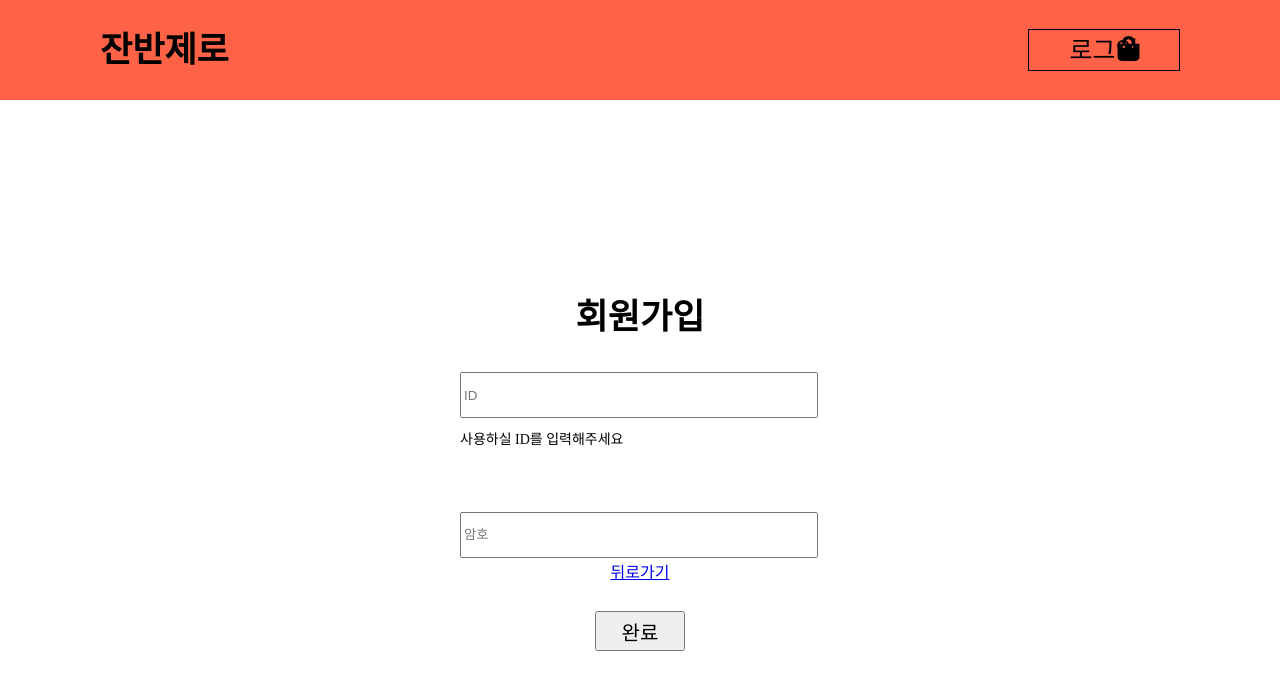
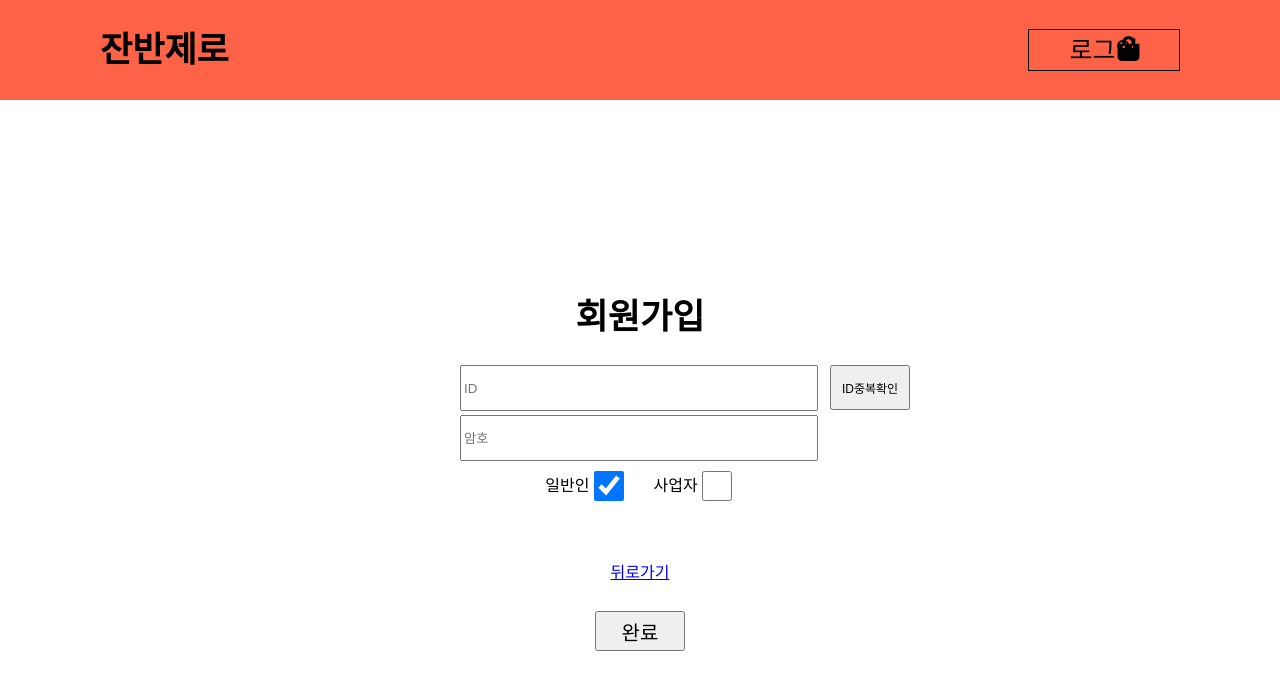
Before and after one commit to kkb4363/ZanbanZero-Practice, a React (Create React App) app in the folder zero/: page /account in a window 1280 px wide. Shown: the top 690 px of the page. Built offline with nearby package versions, Linux system fonts and the light colour scheme.

Commit message:
로그인,회원가입 구현
구현 한 거
1. 로그인(회원가입) 사업자 , 일반 사용자 구분
2. 사업자, 일반 사용자 구분해서 메인 페이지 렌더링 구현

```diff
--- a/zero/src/Login/Account.css
+++ b/zero/src/Login/Account.css
@@ -1,6 +1,6 @@
 .AccountWrapper{
     width:800px;
-    height:800px;
+    height:600px;
     display:flex;
     left:0;
     right:0;
@@ -20,14 +20,10 @@
     margin-left: -60px;
     display:flex;
     flex-direction: column;
-    justify-content: space-around;
     width:300px;
     height:200px;
 }
-.Account_input span{
-    font-size: 14px;
-    margin-bottom: 50px;
-}
+
 .Account_input input{
     width:350px;
     height:40px;
@@ -39,3 +35,35 @@
     height:40px;
     font-size: 20px;
 }
+
+.idcheck{
+    display:flex;
+    justify-content: space-between;
+    width:470px;
+    height: 50px;
+}
+
+.idcheck input{
+    width:350px;
+    height:40px;
+}
+
+.idcheck button{
+    width: 80px;
+    height: 45px;
+    font-size: 12px;
+    margin-right: 20px;
+}
+
+.admin_div{
+    display:flex;
+    justify-content: center;
+    align-items: center;
+    width: 360px;
+    height: 50px;
+}
+
+.admin_div input{
+    width:30px;
+    height: 30px;
+}
--- a/zero/src/Login/Account.js
+++ b/zero/src/Login/Account.js
@@ -4,51 +4,88 @@ import axios from 'axios';
 import {useNavigate} from 'react-router';
 import {Link} from 'react-router-dom';
 
-const api주소 = `http://localhost:3000/users`;
+const 일반인api = `http://localhost:3000/users`;
 
 function Create(){
-    const [ID, SetID] = useState(''), [Password,SetPW] = useState(''), [Msg,SetMsg] = useState('')
+    const [ID, SetID] = useState(''), [Password,SetPW] = useState(''),[admin,Setadmin] = useState(false),[check, setCheck] = useState(false)
     const navigate = useNavigate();
 
     const onSubmit = (e) => {
         e.preventDefault();
-        let body={ID,Password}
-        axios.get(`${api주소}`)
+        let body={ID,Password,admin}
+        if(check === true){        //아이디 중복검사 했을시
+            // if(admin === true) {  // 사업자 회원가입
+            //     axios.get(`${사업자api}`).then(res => { res.data.filter(api => api.ID === body.ID).length !== 0 ?
+            //     alert('이미 있는 ID 입니다') : axios.post(`${사업자api}`,body).then(() => {
+            //     alert('회원가입이 완료되었습니다.')
+            //     navigate('/login')})})
+            // }
+            if(admin === false){  // 일반인 회원가입
+                axios.get(`${일반인api}`).then(res => { res.data.filter(api => api.ID === body.ID).length !== 0 ?
+                alert('이미 있는 ID 입니다') : axios.post(`${일반인api}`,body).then(() => {
+                alert('회원가입이 완료되었습니다.')
+                navigate('/login')})})
+            }
+        }
+        if(check === false){       //아이디 중복검사 안 했을시
+            alert('ID 중복검사를 해주세요')
+        }
+    }
+    const onCheck = (e) => {
+        e.preventDefault();
+        let body = {ID}
+        axios.get(`${일반인api}`)
         .then(res => {
-            console.log(res.data)
-            res.data.filter(i => i.ID === body.ID) !== '' ?
-            SetMsg('이미 있는 ID 입니다')
-            :
-            console.log('서공')
-            axios.post(`${api주소}`,body)
-            .then(() => {navigate('/login')})
+            res.data.filter(api => api.ID === body.ID).length !== 0 ?
+            alert('이미 있는 ID 입니다!') :
+            alert('사용 가능한 ID 입니다!')
+            setCheck(true)
         })
+    }
+    const onAdmin = () => {
+        Setadmin(true)
+    }
+    const onNotAdmin = () => {
+        Setadmin(false)
     }
 
     return(
     <form className="AccountWrapper" onSubmit={onSubmit}>
     <h1>회원가입</h1>
-
     <div className='Account_input'>
+        <div className='idcheck'>
             <input
+            required
             placeholder='ID'
             type='text'
             value={ID}
             onChange={e => SetID(e.target.value)}
             />
-        <span>{Msg === '' ? '사용하실 ID를 입력해주세요' : Msg}</span>
+            <button type='button' onClick={(e)=> {
+                SetID(e.target.previousElementSibling.value);
+                onCheck(e)
+                }}>ID중복확인</button>
+        </div>
+
         <input
         placeholder='암호'
         type='password'
         value={Password}
         onChange={e => SetPW(e.target.value)}
+        required
         />
         {/* <input placeholder='암호확인'/> */}
 
+        <div className='admin_div'>
+            <label htmlFor='notadmin'>일반인</label>
+            <input style={{marginRight:'30px'}} id='notadmin' type='checkbox' checked={admin? false : true} onClick={onNotAdmin}/>
+            <label htmlFor='admin'>사업자</label>
+            <input id='admin' type='checkbox' checked={admin? true : false} onClick={onAdmin}/>
+        </div>
     </div>
 
     <Link to='/login'>뒤로가기</Link>
-    <button type='submit' className='button'>완료</button>
+    <button className='button'>완료</button>
 
     </form>
     )
--- /dev/null
+++ b/zero/src/Login/LoginDone_사업자.css
@@ -0,0 +1 @@
+@import '../reset.css';
--- /dev/null
+++ b/zero/src/Login/LoginDone_사업자.js
@@ -0,0 +1,11 @@
+import '../Login/LoginDone_사업자.css';
+
+function LoginDone_사업자(){
+    return(
+        <>
+        사업자용 페이지 입니다.
+        </>
+    )
+}
+
+export default LoginDone_사업자;
--- a/zero/src/Login/OkLogin.js
+++ b/zero/src/Login/LoginDone_일반인.js
@@ -1,9 +1,9 @@
 import { useDispatch, useSelector } from 'react-redux';
 import { logoutUser } from '../Redux/store';
-import '../Login/OkLogin.css';
+import '../Login/LoginDone_일반인.css';
 
 
-function OkLogin(){
+function LoginDone_일반인(){
     const User = useSelector(state => state.User);
     const dispatch = useDispatch();
     const Logout = () => {
@@ -17,4 +17,4 @@ function OkLogin(){
     )
 }
 
-export default OkLogin;
+export default LoginDone_일반인;
--- a/zero/src/Login/LoginMain.js
+++ b/zero/src/Login/LoginMain.js
@@ -1,13 +1,16 @@
 import { useSelector } from "react-redux";
 import NoLogin from '../Login/NoLogin';
-import OkLogin from '../Login/OkLogin';
+import LoginDone_일반인 from './LoginDone_일반인';
+import LoginDone_사업자 from "./LoginDone_사업자";
 
 function LoginMain(){
     let User = useSelector(state=>state.User);
-
+    console.log(User)
     return(
         <>
-            {User.isLogin ? <OkLogin/>:<NoLogin/>}
+            {User.isLogin ?
+            User.admin ? <LoginDone_사업자/> : <LoginDone_일반인/>
+            :<NoLogin/>}
         </>
     )
 }
--- a/zero/src/Login/NoLogin.css
+++ b/zero/src/Login/NoLogin.css
@@ -26,3 +26,15 @@
 .회원가입{
     display:flex;
 }
+
+.admin_notadmin{
+    display: flex;
+    justify-content: center;
+    align-items: center;
+}
+
+.admin_notadmin input{
+    width:50px;
+    height:20px;
+    margin-left: -10px;
+}
--- a/zero/src/Login/NoLogin.js
+++ b/zero/src/Login/NoLogin.js
@@ -6,31 +6,56 @@ import axios from "axios";
 import { useDispatch } from 'react-redux';
 import { loginUser } from '../Redux/store';
 
-const api주소 = `http://localhost:3000/users`;
+const 일반인api = `http://localhost:3000/users`;
 
 function Login(){
-    const [Msg,setMsg]=useState(''),[ID,SetID] = useState(''), [PW,SetPW] = useState('');
+    const [ID,SetID] = useState(''), [PW,SetPW] = useState(''),[admin,Setadmin]=useState(false);
     const dispatch = useDispatch();
 
     const onSubmit = (e) => {
         e.preventDefault();
-        let body = {ID,PW}
-        axios.get(`${api주소}`)
-        .then(
-            res => res.data.filter(i => i.ID === body.ID) !=='' ?
+        let body = {ID,PW,admin}
+        if(admin === false){
+            axios.get(`${일반인api}`).then(res => res.data.filter(i => i.ID === body.ID).length !== 0 ?
             res.data.filter(i => i.ID === body.ID)[0].Password === body.PW ?
-            axios.post(`${api주소}`,body)
+            res.data.filter(api => api.ID === body.ID)[0].admin === false ?
+            axios.post(`${일반인api}`,body)
             .then(rs => {dispatch(loginUser(rs.data))})
-            :setMsg('비밀번호가 다릅니다')
-            :setMsg('ID or PW를 확인해주세요')
-        )
-
+            :alert('사업자용 계정입니다')
+            :alert('비밀번호가 다릅니다')
+            :alert('ID를 확인해주세요')
+        )}
+        // if(admin === true){ //사업자
+        //     axios.get(`${사업자api}`).then(res => res.data.filter(i => i.ID === body.ID).length !== 0 ?
+        //     res.data.filter(i => i.ID === body.ID)[0].Password === body.PW ?
+        //     res.data.filter(api => api.ID === body.ID)[0].Admin === true ?
+        //     axios.post(`${사업자api}`,body)
+        //     .then(rs => {dispatch(loginUser(rs.data))})
+        //     :alert('일반인 계정입니다')
+        //     :alert('비밀번호가 다릅니다')
+        //     :alert('ID를 확인해주세요')
+        // )}
     }
 
+    const onAdmin = () => {
+        Setadmin(true)
+    }
+
+    const onNotAdmin = () => {
+        Setadmin(false)
+    }
     return(
         <>
         <form className="loginWrapper" onSubmit={onSubmit}>
             <h2 style={{marginBottom:'20px',fontSize:'25px',fontWeight:600}}>잔반제로에 로그인 하세요</h2>
+            <div className='admin_notadmin'>
+                <label htmlFor='notadmin'>일반인</label>
+                <input id='notadmin' type='checkbox' checked={admin? false : true} onClick={onNotAdmin}/>
+                <label htmlFor='admin'>사업자</label>
+                <input id='admin' type='checkbox' checked={admin? true : false} onClick={onAdmin}/>
+            </div>
+
+
             <input
             style={Inputcss}
             placeholder='ID'
@@ -43,8 +68,8 @@ function Login(){
             type='password'
             onChange={e => SetPW(e.target.value)}
             />
-            <button type='submit'>Login</button>
-            {Msg}
+            <button style={{marginBottom:'10px'}} type='submit'>Login</button>
+
             <div className='회원가입'>
             <h3>잔반제로 ID가 없으십니까?</h3>
             <Link to='/account' style={{...Linkcss,color:'#a5d1f4',marginTop:'50px'}}>지금 만드세요</Link>
--- a/zero/src/Redux/store.js
+++ b/zero/src/Redux/store.js
@@ -43,13 +43,15 @@ const User = createSlice({
     initialState:{
         ID:'',
         Password:'',
-        isLogin:false
+        isLogin:false,
+        admin:false
     },
     reducers:{
         loginUser(state,action){
             state.ID = action.payload.ID;
             state.Password = action.payload.PW;
             state.isLogin = true;
+            state.admin = action.payload.admin;
         },
         logoutUser(state){
             state.ID='';
```
Also changed, not shown: zero/src/Login/LoginDone_일반인.css (renamed from zero/src/Login/OkLogin.css). Lines whose indentation alone changed are shown as unchanged.
